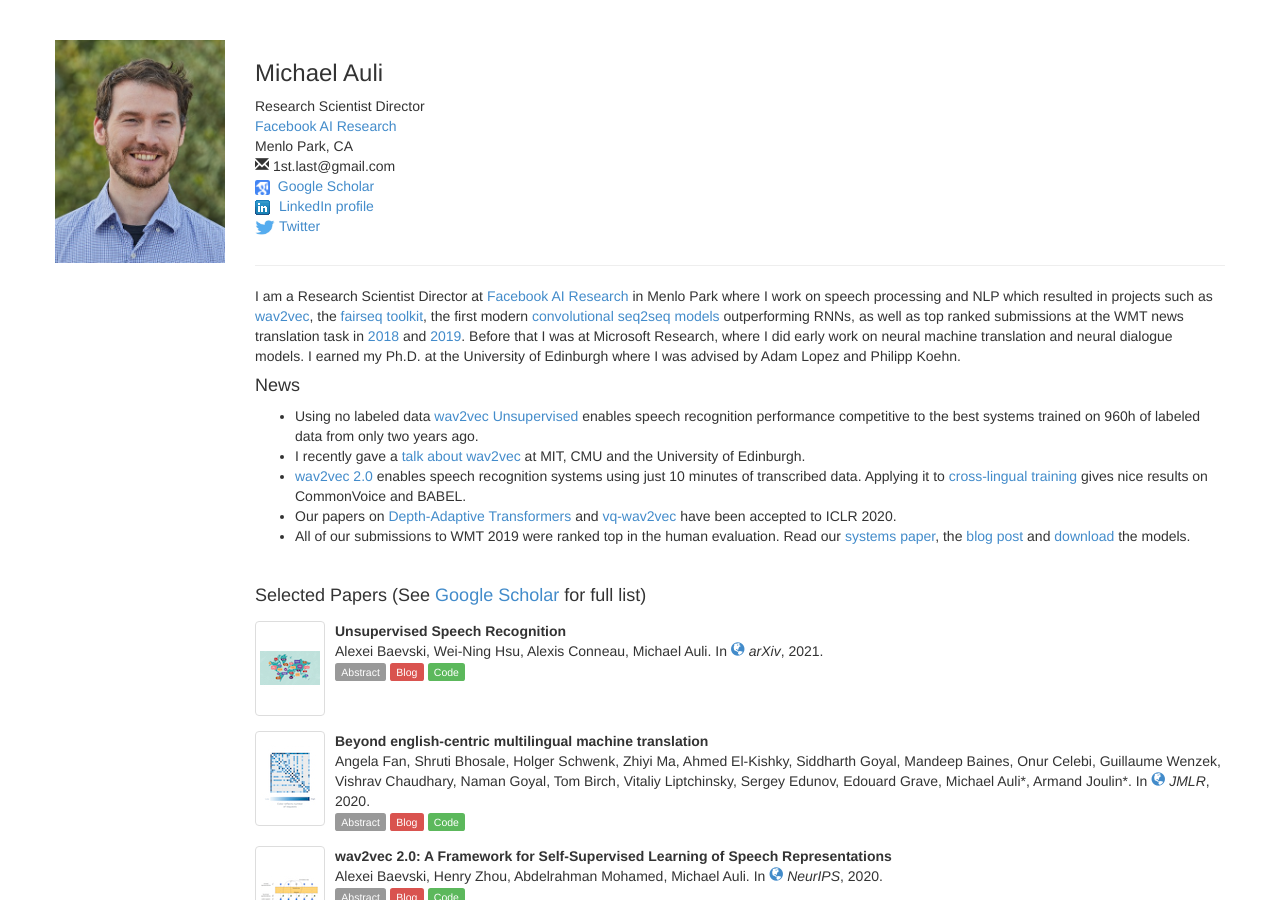
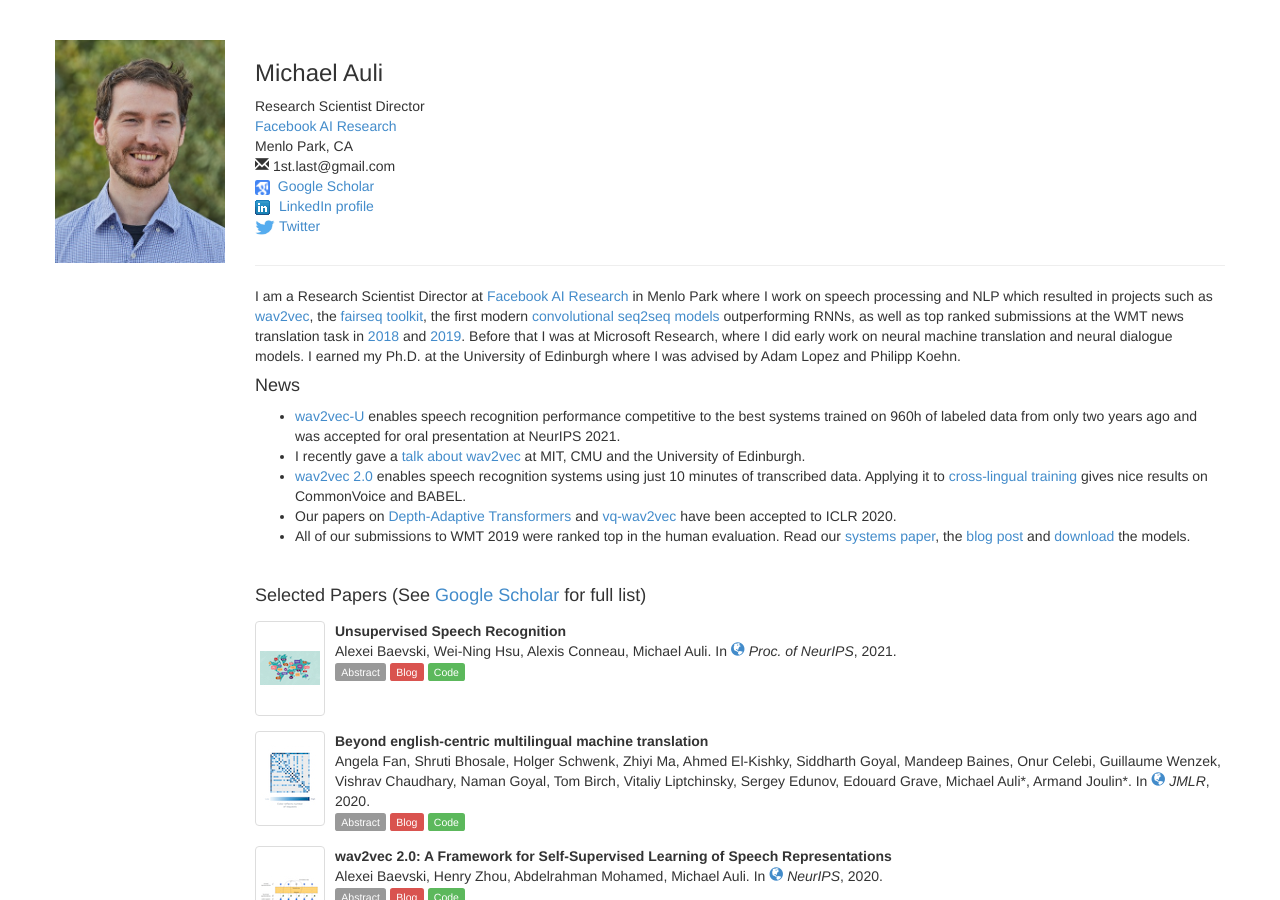
Before and after one commit to michaelauli/michaelauli.github.io, a Jekyll site: the page built from index.html, in a window 1280 px wide and 900 px high. Built offline with Jekyll 4.4.1, drawn with Linux system fonts in a browser that asks for light colours; comment, search, counter and statistics services are not loaded.

Commit message:
wav2vec-u/neurips

```diff
--- a/_config.yml
+++ b/_config.yml
@@ -57,7 +57,7 @@
     authors: Alexei Baevski, Wei-Ning Hsu, Alexis Conneau, Michael Auli
     doc-url: https://arxiv.org/pdf/2105.11084
     img: w2vu
-    booktitle: arXiv
+    booktitle: Proc. of NeurIPS
     booktitle-url: https://arxiv.org/abs/2105.11084
     code: https://github.com/pytorch/fairseq/tree/master/examples/wav2vec/unsupervised
     blog: https://ai.facebook.com/blog/wav2vec-unsupervised-speech-recognition-without-supervision/
--- a/index.html
+++ b/index.html
@@ -5,7 +5,7 @@
 news:
   -
     >
-      Using no labeled data <a href="https://ai.facebook.com/blog/wav2vec-unsupervised-speech-recognition-without-supervision/">wav2vec Unsupervised</a> enables speech recognition performance competitive to the best systems trained on 960h of labeled data from only two years ago.
+      <a href="https://ai.facebook.com/blog/wav2vec-unsupervised-speech-recognition-without-supervision/">wav2vec-U</a> enables speech recognition performance competitive to the best systems trained on 960h of labeled data from only two years ago and was accepted for oral presentation at NeurIPS 2021.
   -
     >
       I recently gave a <a href="talks/wav2vec-ssl.pdf">talk about wav2vec</a> at MIT, CMU and the University of Edinburgh.
```
